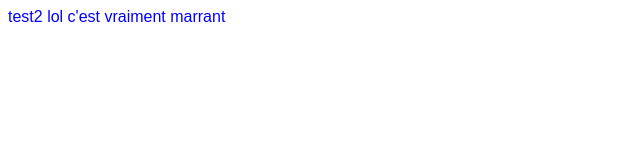
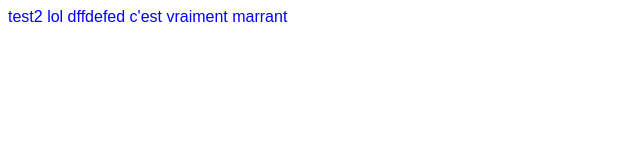
Before and after one commit to nikoslznxd/exercice1, a plain HTML site: page index.html in a window 1280 px wide. Shown: the full height of the page, 0-640 px from the left. Drawn offline with Linux system fonts and the light colour scheme.

Commit message:
commit 3

```diff
--- a/index.html
+++ b/index.html
@@ -8,6 +8,6 @@
   <link href="style.css" type="text/css" rel="stylesheet">
  </head>
  <body>
-  <p> test2 lol c'est vraiment marrant
+  <p> test2 lol dffdefed c'est vraiment marrant
  </body>
 </html>
```
